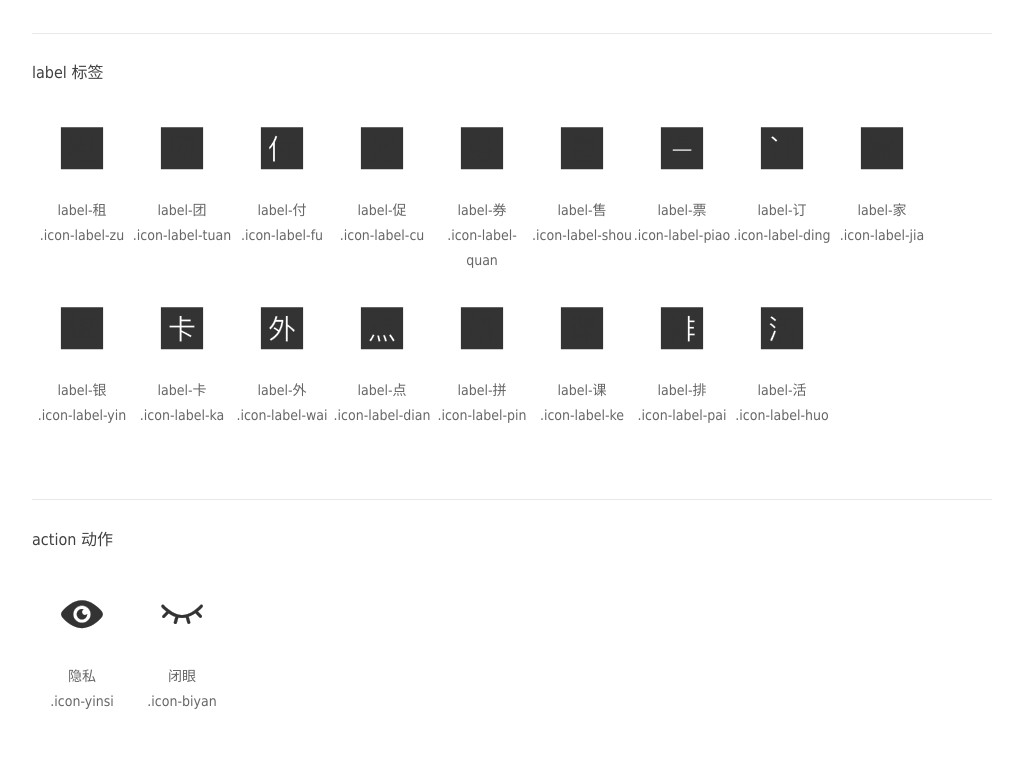
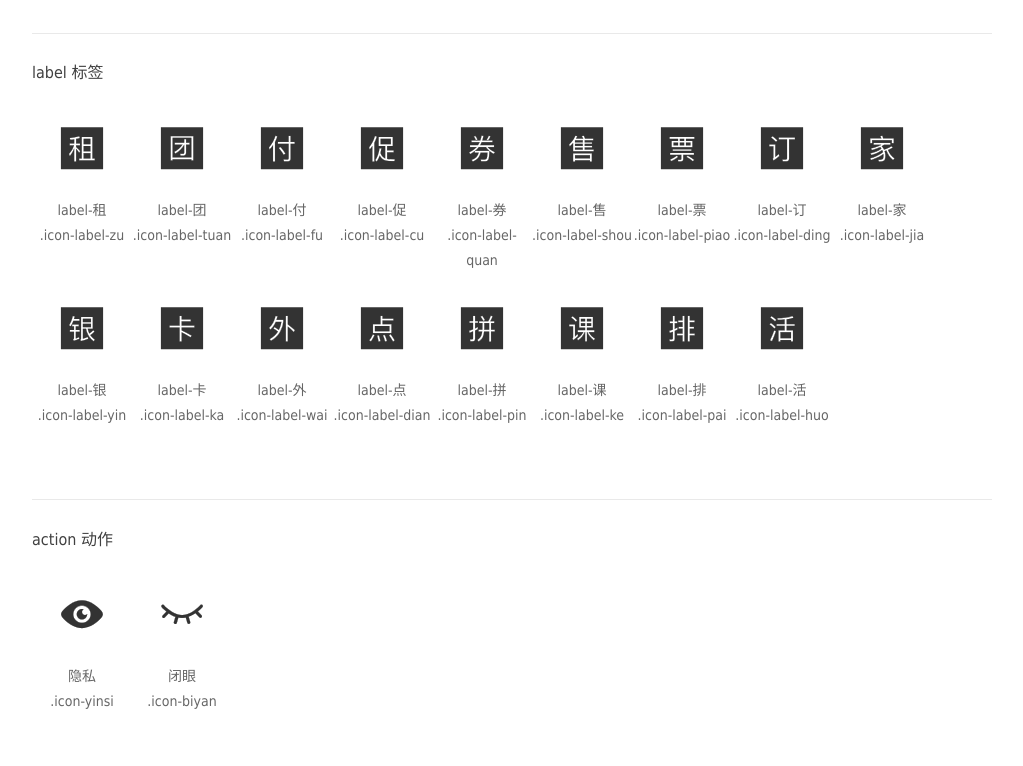
Before and after one commit to future-team/gfs-icons, a website: page index.html in a window 1280 px wide. Shown: the part 680-1446 px from the top of the page, without its empty margins (128-1151 px from the left). Drawn offline with Linux system fonts and the light colour scheme.

Commit message:
iconfont fixed

```diff
--- a/iconfont.less
+++ b/iconfont.less
@@ -42,8 +42,6 @@
 .icon-checkbox-checked:before { content: "\e61c"; }
 
 .icon-success:before { content: "\e61d"; }
-
-.icon-waiting-fill:before { content: "\e622"; }
 
 .icon-share:before { content: "\e624"; }
 
@@ -159,39 +157,9 @@
 
 .icon-gukeyingxiao-fill:before { content: "\e669"; }
 
-.icon-label-zu:before { content: "\e66f"; }
-
-.icon-label-tuan:before { content: "\e674"; }
-
-.icon-label-fu:before { content: "\e675"; }
-
-.icon-label-cu:before { content: "\e676"; }
-
-.icon-label-quan:before { content: "\e677"; }
-
-.icon-label-shou:before { content: "\e678"; }
-
-.icon-label-piao:before { content: "\e679"; }
-
-.icon-label-ding:before { content: "\e67a"; }
-
-.icon-label-jia:before { content: "\e67b"; }
-
-.icon-label-yin:before { content: "\e67c"; }
-
 .icon-label-ka:before { content: "\e67d"; }
 
 .icon-label-wai:before { content: "\e67e"; }
-
-.icon-label-dian:before { content: "\e67f"; }
-
-.icon-label-pin:before { content: "\e680"; }
-
-.icon-label-ke:before { content: "\e681"; }
-
-.icon-label-pai:before { content: "\e682"; }
-
-.icon-label-huo:before { content: "\e683"; }
 
 .icon-success-fill:before { content: "\e684"; }
 
@@ -210,3 +178,35 @@
 .icon-tip-circle:before { content: "\e68b"; }
 
 .icon-biyan:before { content: "\e690"; }
+
+.icon-label-pin:before { content: "\e6ad"; }
+
+.icon-label-piao:before { content: "\e6ae"; }
+
+.icon-label-quan:before { content: "\e6af"; }
+
+.icon-label-shou:before { content: "\e6b0"; }
+
+.icon-label-tuan:before { content: "\e6b2"; }
+
+.icon-label-zu:before { content: "\e6b3"; }
+
+.icon-label-cu:before { content: "\e6b4"; }
+
+.icon-label-ding:before { content: "\e6b5"; }
+
+.icon-label-fu:before { content: "\e6b6"; }
+
+.icon-label-jia:before { content: "\e6b7"; }
+
+.icon-label-pai:before { content: "\e6b8"; }
+
+.icon-label-dian:before { content: "\e6b9"; }
+
+.icon-label-yin:before { content: "\e6bb"; }
+
+.icon-label-huo:before { content: "\e6bc"; }
+
+.icon-label-ke:before { content: "\e6bd"; }
+
+.icon-waiting-fill:before { content: "\e6be"; }
--- a/index.html
+++ b/index.html
@@ -352,6 +352,16 @@
                     <div class="name">提示01</div>
                     <div class="fontclass">.icon-tip-circle</div>
                 </li>
+                <li>
+                <i class="icon gfs-icon icon-waiting-fill"></i>
+                    <div class="name">状态-等待中</div>
+                    <div class="fontclass">.icon-waiting-fill</div>
+                </li>
+                <li>
+                <i class="icon gfs-icon icon-question-circle"></i>
+                    <div class="name">问号符号</div>
+                    <div class="fontclass">.icon-question-circle</div>
+                </li>
             </ul>
             <br/>
             <hr/>
--- a/package.json
+++ b/package.json
@@ -1,6 +1,6 @@
 {
   "name": "gfs-icons",
-  "version": "1.0.0",
+  "version": "1.0.1",
   "description": "Public icons for phoenix-ui and eagle-ui.",
   "main": "iconfont.less",
   "keywords": [
```
Also changed, not shown: README.md, iconfont.css, iconfont/iconfont.svg, iconfont/iconfont.ttf, iconfont/iconfont.woff, 1 other file.
